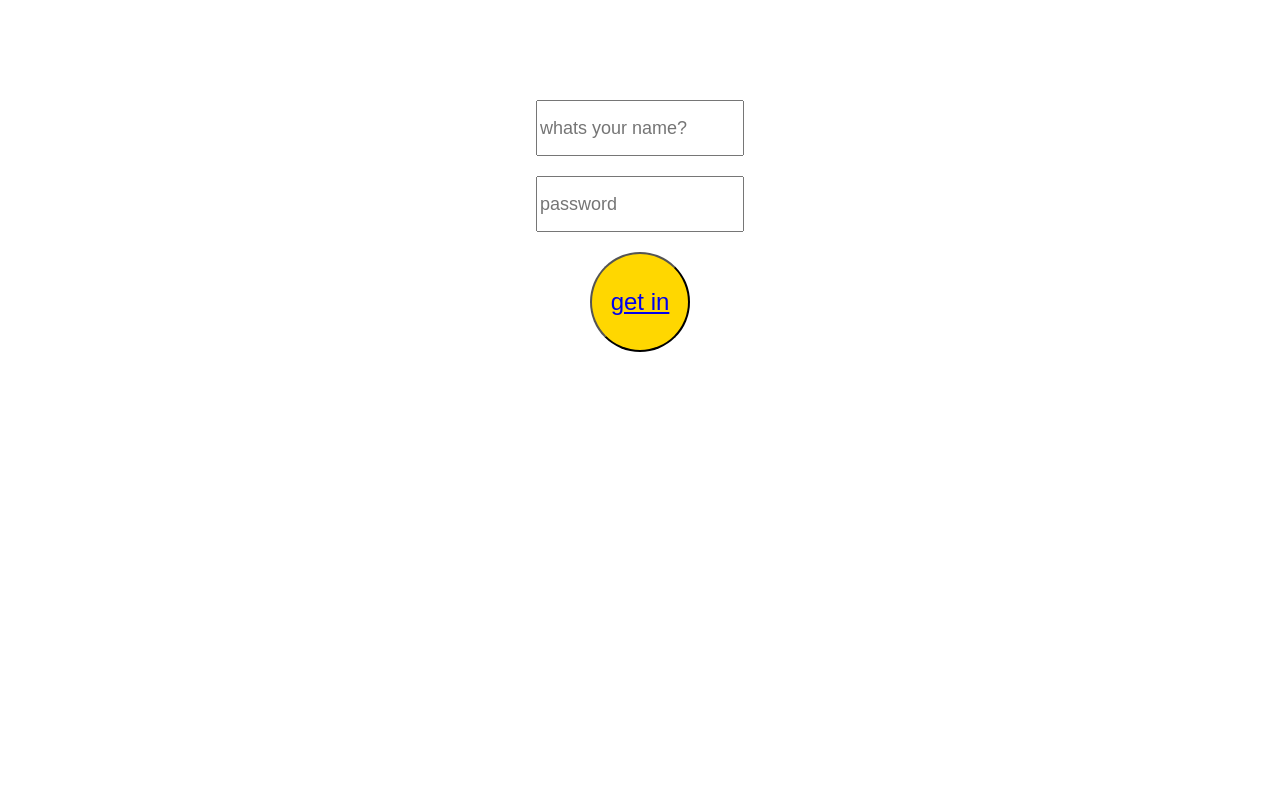
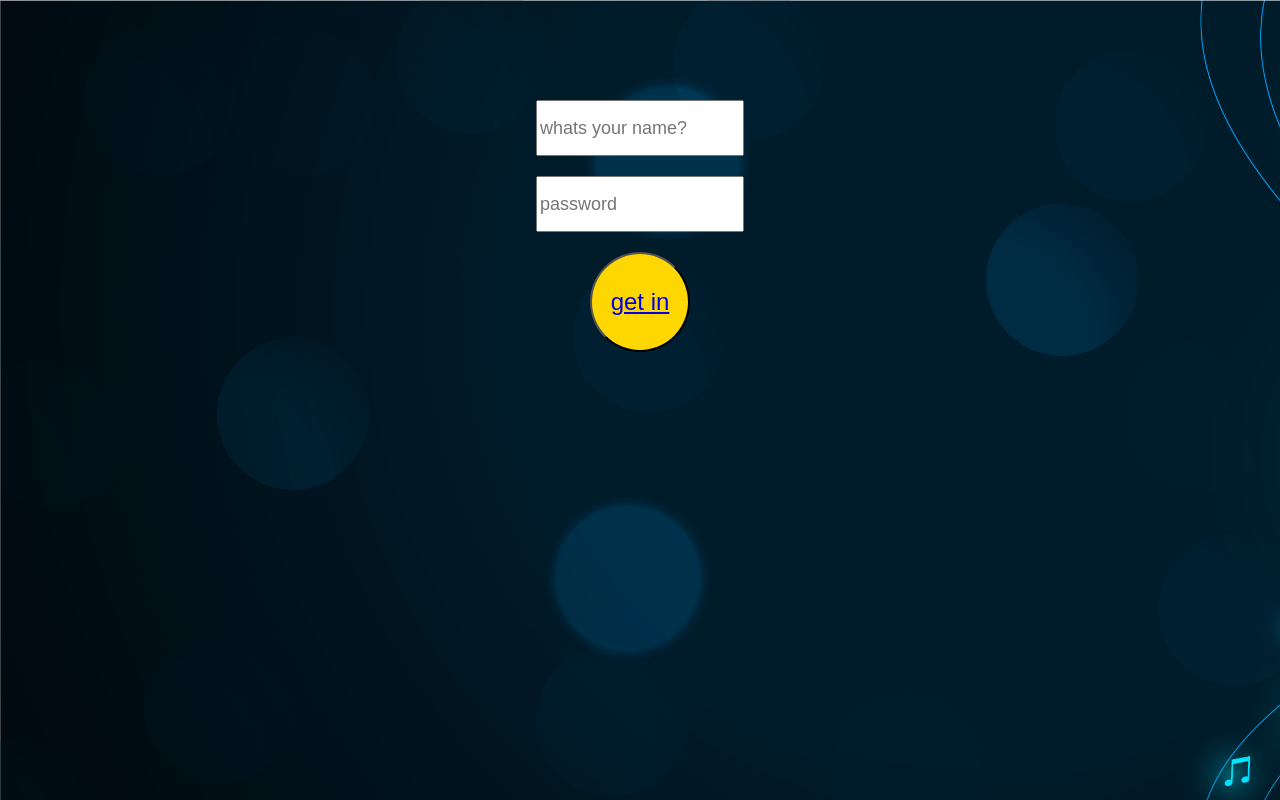
Before and after one commit to batyashitrit/playList, a React (Create React App) app: page / in a window 1280 px wide. Built offline with nearby package versions, Linux system fonts and the light colour scheme.

Commit message:
update background

```diff
--- a/src/App.css
+++ b/src/App.css
@@ -1,3 +1,7 @@
+body{
+  background-image: url("pic2.jpg");
+  background-size: 2000px;
+}
 .App {
   text-align: center;
 }
@@ -31,8 +35,6 @@
 
 
 .username {
-  /* position:relative; */
-  /* top: 30%; */
   font-family: cursive;
   font-weight: bold;
   color: gray;
```
